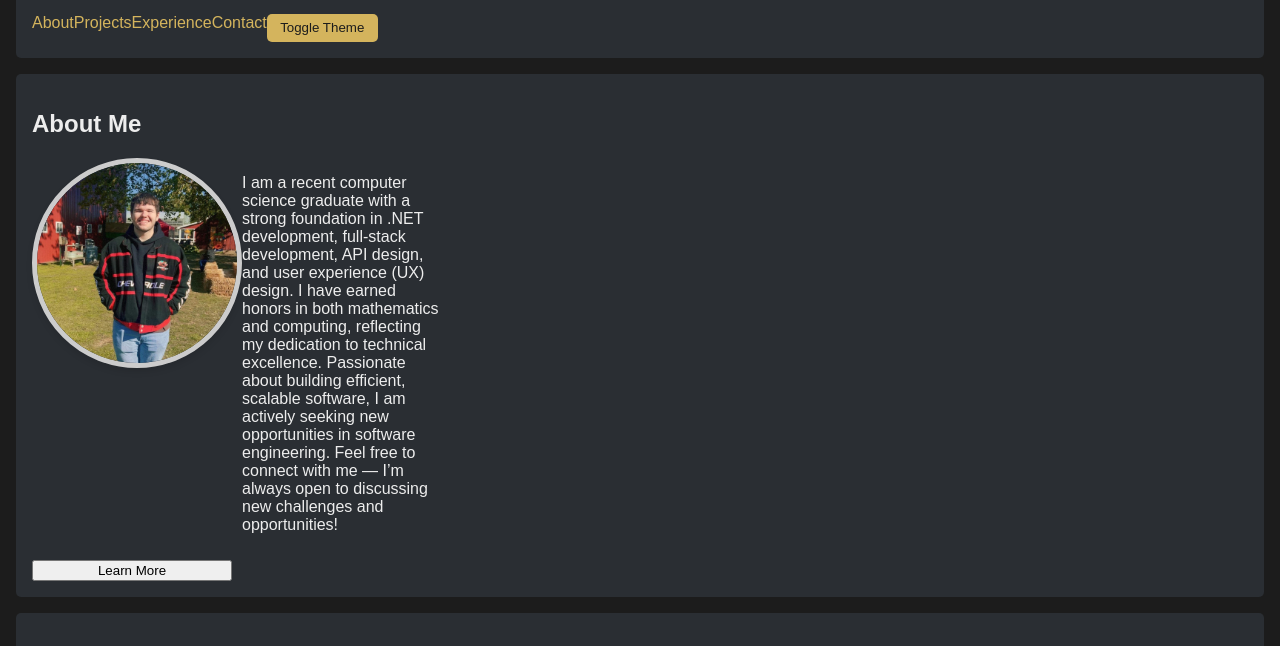
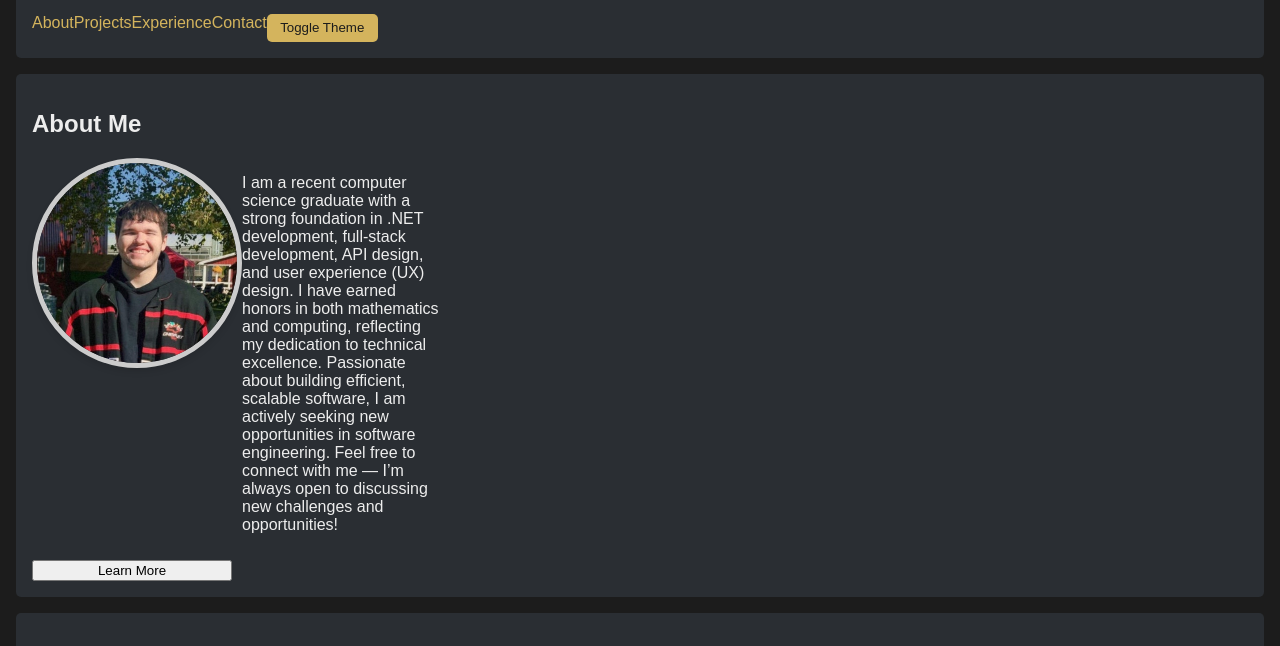
Before and after one commit to lukas-011/resume, a plain HTML site: page HTML_of_resume.html in a window 1280 px wide. Shown: the part 146-792 px from the top of the page. Drawn offline with Linux system fonts and the light colour scheme.

Commit message:
edited the profile pic

```diff
--- a/HTML_of_resume.html
+++ b/HTML_of_resume.html
@@ -30,7 +30,7 @@
                 <h2>About Me</h2>
                 <div class="about-section-content">
                     <div class="profile-picture">
-                        <img alt="Pumpkin Patch Photo" src="images/PumpkinPatchPhoto.jpeg">
+                        <img alt="Pumpkin Patch Photo" src="images/PumpkinPatchPhotoCropped.jpeg">
                     </div>
                     <p>
                         I am a recent computer science graduate with a strong foundation in .NET development, full-stack development, API design, and user experience (UX) design.
```
Also changed, not shown: images/PumpkinPatchPhoto.jpeg (deleted), images/PumpkinPatchPhotoCropped.jpeg (added).
